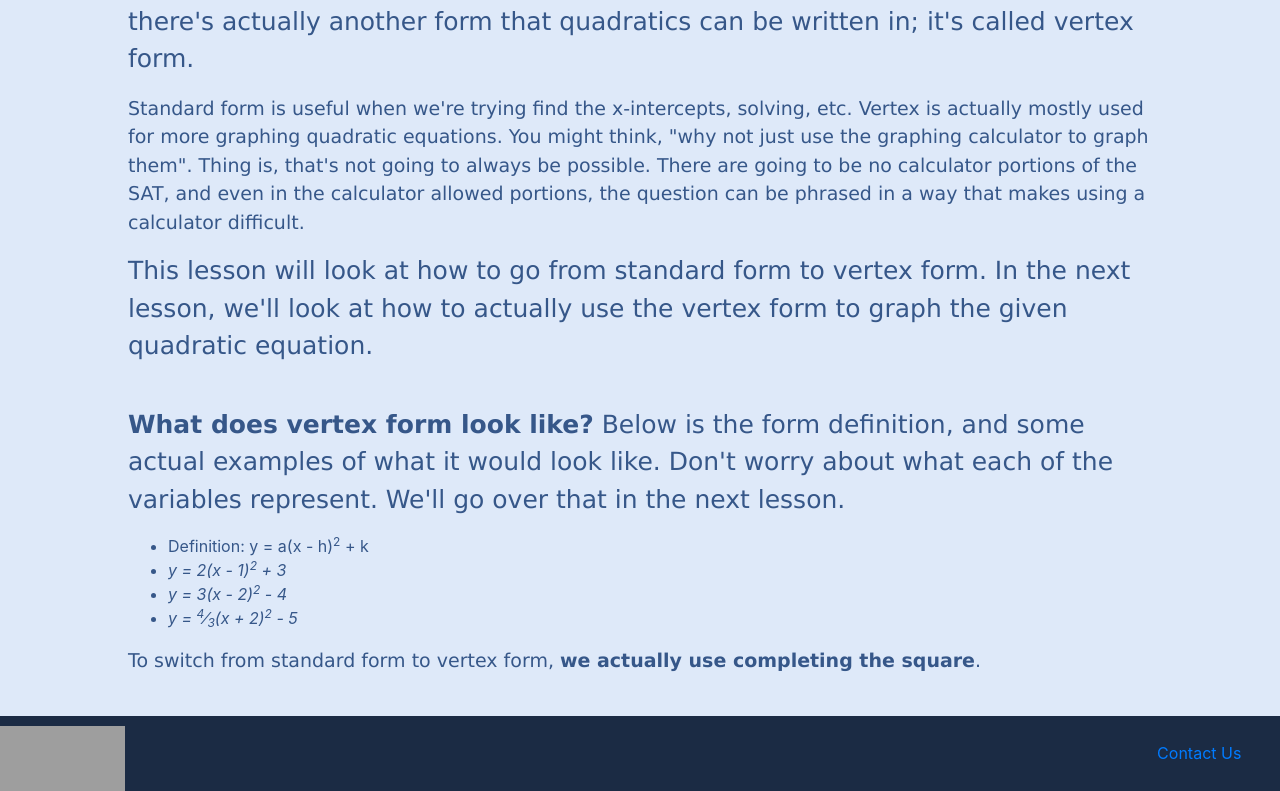
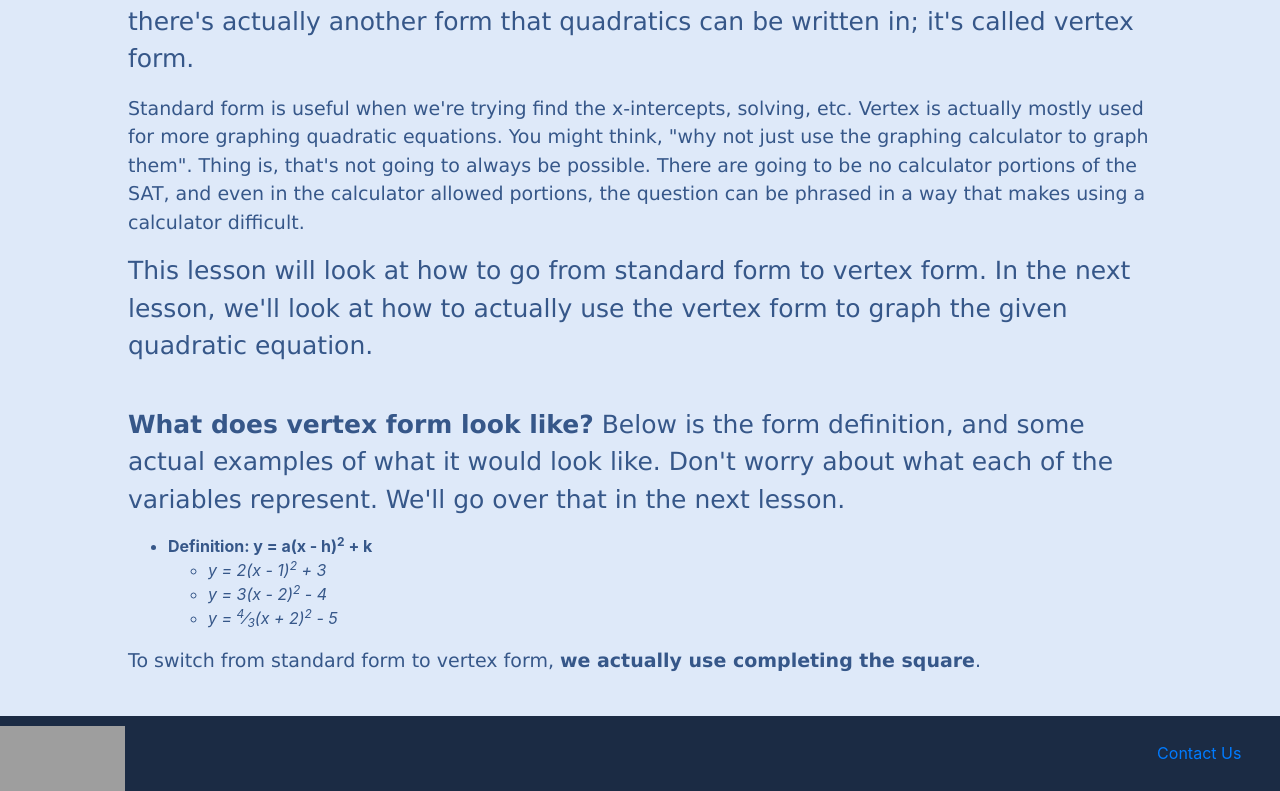
Before and after one commit to YomenT/bluebird-teaching, a React (Create React App) app in the folder reactapp/: page /passport_to_advanced_math/vertex_form in a window 1280 px wide. Shown: the part 480-1271 px from the top of the page. Built offline with nearby package versions, Linux system fonts and the light colour scheme; grey boxes are pictures that could not be loaded.

Commit message:
Adjusted examples in VertexForm

```diff
--- a/reactapp/src/components/passport-to-advanced-math/VertexForm.js
+++ b/reactapp/src/components/passport-to-advanced-math/VertexForm.js
@@ -39,10 +39,12 @@ class VertexForm extends React.Component {
                     </p>
 
                     <ul className="p-body">
-                        <li>Definition: y = a(x - h)<sup>2</sup> + k</li>
-                        <li><i>y = 2(x - 1)<sup>2</sup> + 3</i></li>
-                        <li><i>y = 3(x - 2)<sup>2</sup> - 4</i></li>
-                        <li><i>y = <sup>4</sup>&frasl;<sub>3</sub>(x + 2)<sup>2</sup> - 5</i></li>
+                        <li><strong>Definition: y = a(x - h)<sup>2</sup> + k</strong></li>
+                        <ul>
+                            <li><i>y = 2(x - 1)<sup>2</sup> + 3</i></li>
+                            <li><i>y = 3(x - 2)<sup>2</sup> - 4</i></li>
+                            <li><i>y = <sup>4</sup>&frasl;<sub>3</sub>(x + 2)<sup>2</sup> - 5</i></li>
+                        </ul>
                     </ul>
 
                     <p className="p-body-small">
```
